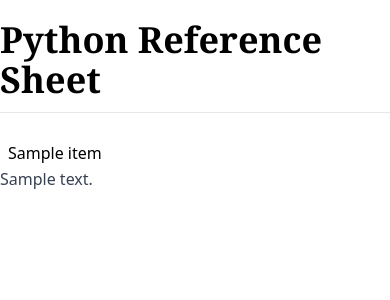
After one commit to sleepingkingstudios/python-cheat-sheet, a Flask app: template anaconda/templates/page.html in a window 390 px wide. The commit adds this page. Shown: the top 300 px of the page. Run offline with Flask 3, Linux system fonts and the light colour scheme; the template is opened without the code that fills it: most values are stand-ins (such as "Sample title", 1, 10 or a date in 2020); some libraries are stand-ins or nearby versions.

Commit message:
Implement two-column layout.

```diff
--- a/anaconda/templates/layout.html
+++ b/anaconda/templates/layout.html
@@ -1,13 +1,31 @@
 <!doctype html>
 <html lang="en">
 <head>
-  <title>{% block title %}Python Reference Sheet{% endblock %}</title>
+  <title>{% block head_title %}Python Reference Sheet{% endblock %}</title>
   <meta charset="UTF-8">
   <meta name="viewport" content="width=device-width, initial-scale=1.0">
   <script src="https://cdn.tailwindcss.com?plugins=forms,typography"></script>
 </head>
 <body>
-  <section>
-    {% block content %}{% endblock %}
-  </section>
+  <div class="container mx-auto my-5">
+    <section class="mb-3">
+      <p class="font-semibold font-serif text-4xl mb-3">
+        {% block title %}Python Reference Sheet{% endblock %}
+      </p>
+
+      <hr class="w-full">
+    </section>
+
+    <section class="flex flex-row flex-wrap py-4">
+      <aside class="w-full sm:w-1/3 md:w-1/4 px-2">
+        <div class="sticky top-0 w-full">
+          {% block navigation %}{% endblock %}
+        </div>
+      </aside>
+
+      <main class="w-full sm:w-2/3 md:w-3/4">
+        {% block content %}{% endblock %}
+      </main>
+    </section>
+  </div>
 </body>
--- /dev/null
+++ b/anaconda/templates/page.html
@@ -0,0 +1,11 @@
+{% extends "layout.html" %}
+
+{% block navigation %}
+{{ render_template("page/navigation.html", navigation=navigation) }}
+{% endblock %}
+
+{% block content %}
+<article class="prose">
+  {{ content }}
+</article>
+{% endblock %}
--- /dev/null
+++ b/anaconda/templates/page/navigation.html
@@ -0,0 +1,7 @@
+<nav>
+  <ul class="flex flex-col overflow-hidden">
+    {% for item in navigation %}
+    {{ render_template("page/navigation_item.html", item=item) }}
+    {% endfor %}
+  </ul>
+</nav>
--- /dev/null
+++ b/anaconda/templates/page/navigation_item.html
@@ -0,0 +1,11 @@
+<li>
+  <a href="{{ item.url }}">{{ item.label | safe }}</a>
+
+  {% if 'children' in item %}
+  <ul class="pl-5">
+    {% for child in item.children %}
+    {{ render_template("page/navigation_item.html", item=child) }}
+    {% endfor %}
+  </ul>
+  {% endif %}
+</li>
--- a/anaconda/views.py
+++ b/anaconda/views.py
@@ -1,6 +1,8 @@
 from flask import render_template
+from markupsafe import Markup
+
 from anaconda import application
-from anaconda.utils import render_markdown
+from anaconda.utils import parse_headings, parse_markdown, render_markdown
 
 
 @application.context_processor
@@ -10,9 +12,20 @@
 
 @application.context_processor
 def template_processor():
-    return dict(render_template=render_template)
+    def unsafe_render_template(template_name, **context):
+        return Markup(render_template(template_name, **context))
+
+    return dict(render_template=unsafe_render_template)
 
 
 @application.route('/')
 def index():
-    return render_template('index.html')
+    fragment = parse_markdown("index.md", name="Programs")
+    navigation = parse_headings(fragment)
+    content = Markup(fragment)
+
+    return render_template(
+        'page.html',
+        content=content,
+        navigation=navigation
+    )
```
Also changed, not shown: anaconda/templates/index.html (deleted, +0 -7 lines).
